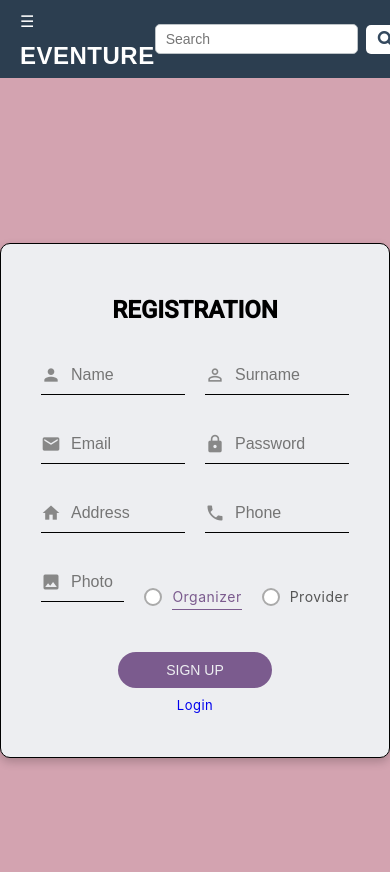
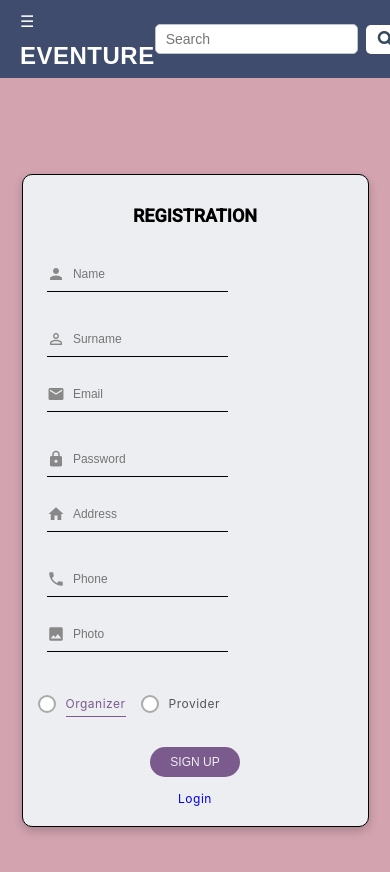
Before and after one commit to kzi-nastava/iks-project-event-planner-siit-2024-team-6, an Angular app: page /registration in a window 390 px wide. Shown: the top 872 px of the page. Built offline with nearby package versions, Linux system fonts and the light colour scheme; a web font is replaced by a local one.

Commit message:
All components are now responsible

```diff
--- a/src/app/infrastructure/auth/login/login.component.css
+++ b/src/app/infrastructure/auth/login/login.component.css
@@ -10,16 +10,19 @@
   display: flex;
   justify-content: center;
   align-items: center;
-    height: 100vh;
+  min-height: 100vh;
   background-color: #eef1f4;
   font-family: "Inter", sans-serif;
+  padding: 20px; /* Добавлен отступ для предотвращения обрезания */
+  box-sizing: border-box;
 }
 
 .login-card {
   border: 1px solid #000000;
   background-color: #d3a3b0;
-    width: 400px;
-    padding: 80px 40px;
+  width: 90%; /* Ширина адаптируется к размеру экрана */
+  max-width: 400px; /* Максимальная ширина для больших экранов */
+  padding: 40px 20px; /* Уменьшен padding для мобильных устройств */
   border-radius: 10px;
   box-shadow: 0 4px 10px rgba(0, 0, 0, 0.2);
   text-align: center;
@@ -28,13 +31,13 @@
 .login-title {
   font-family: 'Inter', sans-serif;
   font-weight: 400; /* Полужирный */
-    font-size: 26px;
+  font-size: 20px; /* Адаптивный размер */
   color: white;
   margin-bottom: 20px;
 }
 
 .input-group {
-    margin-bottom: 30px;
+  margin-bottom: 20px; /* Уменьшен отступ */
   position: relative;
 }
 
@@ -69,12 +72,11 @@
   background-color: #35446d;
   color: white;
   border: none;
-    padding: 10px 48px; /* Уменьшены отступы */
-    border-radius: 25px; /* Закругление краёв */
-    font-size: 14px; /* Уменьшен размер текста */
+  padding: 10px 24px; /* Уменьшены отступы */
+  border-radius: 25px;
+  font-size: 14px;
   cursor: pointer;
-    width: auto; /* Кнопка будет подстраиваться под текст */
-    margin-top: 30px;
+  margin-top: 20px;
   box-shadow: 0 2px 5px rgba(0, 0, 0, 0.2);
 }
 
@@ -82,27 +84,33 @@
   background-color: #283653;
 }
 
-
-  .forgot-password {
+.forgot-password, .registation {
   display: block;
   margin-top: 10px;
-    font-size: 13px;
+  font-size: 12px;
   color: #ffffff80;
   text-decoration: none;
 }
 
-  .forgot-password:hover {
+.forgot-password:hover, .registation:hover {
   text-decoration: underline;
 }
 
-  .registation {
-    display: block;
-    margin-top: 5px;
-    font-size: 13px;
-    color: #ffffff80;
-    text-decoration: none;
+/* Медиазапросы для улучшения адаптивности */
+@media (max-width: 600px) {
+  .login-card {
+      padding: 20px 15px; /* Уменьшаем padding для маленьких экранов */
   }
 
-  .registation:hover {
-    text-decoration: underline;
+  .login-title {
+      font-size: 18px; /* Уменьшаем размер заголовка */
   }
+
+  .login-button {
+      padding: 8px 20px; /* Уменьшаем отступы кнопки */
+  }
+
+  .input-group label {
+      font-size: 14px; /* Уменьшаем размер шрифта для форм */
+  }
+}
--- a/src/app/infrastructure/auth/registration/registration.component.css
+++ b/src/app/infrastructure/auth/registration/registration.component.css
@@ -1,3 +1,4 @@
+/* Основные стили */
 body {
   margin: 0;
   padding: 0;
@@ -9,31 +10,36 @@
   display: flex;
   justify-content: center;
   align-items: center;
-    height: 100vh;
+  min-height: 100vh;
   background-color: #d3a3b0;
   font-family: "Inter", sans-serif;
+  padding: 20px; /* Добавлен отступ для маленьких экранов */
+  box-sizing: border-box;
 }
 
 .registration-card {
   border: 1px solid #000000;
   background-color: #EDEEF1;
-    width: 600px;
-    padding: 40px;
+  width: 90%; /* Ширина адаптируется к экрану */
+  max-width: 550px; /* Максимальная ширина для больших экранов */
+  padding: 20px; /* Уменьшен padding для мобильных устройств */
   border-radius: 10px;
   box-shadow: 0 4px 10px rgba(0, 0, 0, 0.2);
   text-align: center;
+  /* margin: 40px; */
 }
-
 
 .registration-title {
   text-align: center;
-    font-size: 24px;
+  font-size: 20px; /* Уменьшен размер для адаптивности */
   font-weight: bold;
-    margin-bottom: 20px;
+  margin-bottom: 15px; /* Уменьшен отступ */
 }
 
 .input-group {
-    margin-bottom: 30px;
+  padding-left: 3%;
+  padding-right: 3%;
+  margin-bottom: 20px;
   position: relative;
 }
 
@@ -45,14 +51,8 @@
 }
 
 .input-group i {
-    font-size: 20px;
-    margin-right: 10px;
-    color: #EDEEF1;
-  }
-
-  .input-group i {
-    font-size: 20px;
-    margin-right: 10px;
+  font-size: 18px; /* Уменьшен размер для мобильных экранов */
+  margin-right: 8px;
   color: #888;
 }
 
@@ -61,16 +61,19 @@
   border: none;
   background: none;
   outline: none;
-    font-size: 16px;
+  font-size: 14px;
   color: #333;
   padding: 5px 0;
 }
+
 .radio-group {
   display: flex;
-    gap: 20px; /* Расстояние между кнопками */
+  flex-wrap: wrap; /* Разбивка на строки при нехватке места */
+  gap: 15px;
+  justify-content: center; /* Центрируем элементы */
   align-items: center;
+  margin: 10px 0;
 }
-
   .custom-radio {
     display: flex;
     align-items: center;
@@ -109,22 +112,6 @@
     border-bottom: 1px solid #7b5b8e;
   }
 
-  /* .radio-group {
-    display: flex;
-    justify-content: center;
-    margin: 20px 0;
-  }
-
-  .radio-group label {
-    margin-right: 20px;
-    font-size: 16px;
-    cursor: pointer;
-  }
-
-  .radio-group input {
-    margin-right: 5px;
-  } */
-
   .provider-fields {
     margin-top: 20px;
   }
@@ -134,11 +121,10 @@
     color: #EDEEF1;
     border: none;
     margin-top: 20px;
-    padding: 10px 48px; /* Уменьшены отступы */
-    border-radius: 25px; /* Закругление краёв */
-    font-size: 14px; /* Уменьшен размер текста */
+    padding: 10px 24px; /* Уменьшены отступы */
+    border-radius: 25px;
+    font-size: 14px;
     cursor: pointer;
-    width: auto; /* Кнопка будет подстраиваться под текст */
   }
 
   .signup-button:hover {
@@ -147,34 +133,29 @@
 
   .row {
     display: flex;
-    justify-content: space-between;
-    gap: 20px;
+    flex-wrap: wrap; /* Разбивка на строки при нехватке места */
+    gap: 10px;
+    justify-content: space-between; /* Элементы равномерно распределяются */
   }
 
   h3 {
     text-align: center;
-    font-size: 20px;
+    font-size: 18px;
     font-weight: bold;
     margin-top: 10px;
   }
+
   .input-label {
     display: block;
-    font-size: 14px;
+    font-size: 12px; /* Уменьшен размер текста */
     color: #555;
     margin-bottom: 5px;
   }
-  .input-group .label-no-underline {
-    border-bottom: none !important; /* Убираем подчеркивание */
-    padding: 0; /* Убираем лишние отступы */
-    display: block; /* Сохраняем блочное поведение */
-    font-size: 14px; /* Размер текста */
-    color: #555; /* Цвет текста */
-    align-items: flex-start;
-  }
+
   .login {
     display: block;
-    margin-top: 5px;
-    font-size: 13px;
+    margin-top: 10px;
+    font-size: 12px;
     text-decoration: none;
     text-align: center;
   }
@@ -182,3 +163,27 @@
   .login:hover {
     text-decoration: underline;
   }
+
+  /* Медиазапросы */
+  @media (max-width: 600px) {
+    .registration-card {
+        padding: 15px; /* Уменьшаем отступы */
+    }
+
+    .registration-title {
+        font-size: 18px; /* Уменьшаем размер заголовка */
+    }
+
+    .radio-label, input {
+        font-size: 12px; /* Уменьшаем размер текста */
+    }
+
+    .signup-button {
+        padding: 8px 20px; /* Уменьшаем отступы кнопки */
+        font-size: 12px; /* Уменьшаем размер шрифта */
+    }
+
+    .row {
+        gap: 10px; /* Уменьшаем расстояние между элементами */
+    }
+  }
--- a/src/app/layout/nav-bar/nav-bar.component.css
+++ b/src/app/layout/nav-bar/nav-bar.component.css
@@ -4,7 +4,7 @@
     justify-content: space-between; /* Distribute space between sections */
     align-items: center;
     padding: 10px 20px;
-    background-color: #2c3e50;
+    background-color: #3F4C6D;
     color: white;
     font-family: Arial, sans-serif;
     position: relative;
```
Lines whose indentation alone changed are shown as unchanged.
